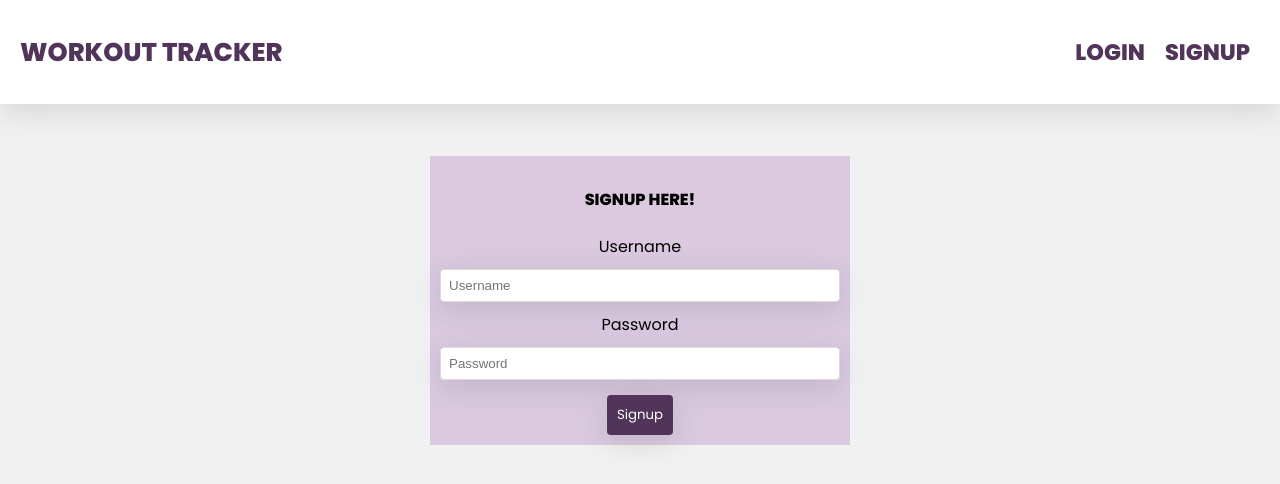
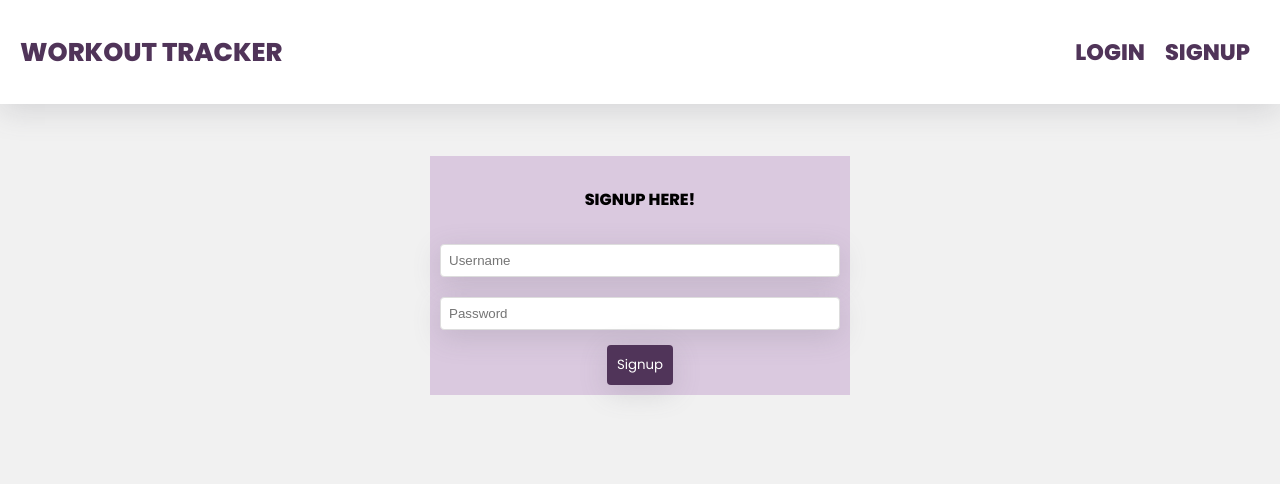
Before and after one commit to Kxrishx03/workout-tracker, a React (Vite) app in the folder Frontend/: page /signup in a window 1280 px wide. Shown: the top 484 px of the page. Built offline with nearby package versions, Linux system fonts and the light colour scheme.

Commit message:
"Changes needed"

```diff
--- a/Frontend/hooks/Userauthcontext.jsx
+++ b/Frontend/hooks/Useauthcontext.jsx
@@ -2,7 +2,7 @@ import { useContext } from "react";
 import { AuthContext } from "../context/AuthContext";
 
 
-export const Userauthcontext = () => {
+export const UseAuthContext = () => {
     const context = useContext(AuthContext)
 
     if(!context) {
--- a/Frontend/hooks/Usersignup.jsx
+++ b/Frontend/hooks/Usesignup.jsx
@@ -1,10 +1,10 @@
-import { useContext, useState } from "react";
-import { Userauthcontext } from "./Userauthcontext";
+import { useState } from "react";
+import { UseAuthContext  } from "./Useauthcontext";
 
-export const userSignup = () => {
+export const useSignup = () => {
     const [error,setError] = useState(null);
     const [isLoading,setIsLoading] = useState(null);
-    const { dispatch } = Userauthcontext();
+    const { dispatch } = UseAuthContext ();
 
     const signup = async (username,password) =>{
         setIsLoading(true);
--- a/Frontend/package.json
+++ b/Frontend/package.json
@@ -1,5 +1,4 @@
 {
-  "proxy":"http://localhost:3000",
   "name": "frontend",
   "private": true,
   "version": "0.0.0",
--- a/Frontend/pages/Login.jsx
+++ b/Frontend/pages/Login.jsx
@@ -14,12 +14,12 @@ export function Login(){
     return(
     <form className="login"  onSubmit={OnSubmitHandler}>
        <h4>LOGIN HERE!</h4>
-    <label typeof="text"> Username</label>
+
     <input type="text" placeholder="Username" value={username} onChange={(e)=>{
      setUsername(e.target.value)
     }}></input>
 
-    <label typeof="text">Password</label>
+
     <input type="text" placeholder="Password" value={Password} onChange={(e)=>{
      setPassword(e.target.value)
     }}></input>
--- a/Frontend/pages/Signup.jsx
+++ b/Frontend/pages/Signup.jsx
@@ -1,11 +1,11 @@
 import { useState } from "react";
-import { userSignup } from "../hooks/Usersignup"
+import { useSignup } from "../hooks/Usesignup"
 
 export function Signup(){
 
      const [username,setUsername] = useState('');
      const [Password,setPassword] = useState('');
-     const { signup, isLoading , error} = userSignup();
+     const { signup, isLoading , error} = useSignup ();
 
       async function OnSubmitHandler(e){
             e.preventDefault();
@@ -15,18 +15,17 @@ export function Signup(){
     return(
     <form className="signup"  onSubmit={OnSubmitHandler}>
        <h4>SIGNUP HERE!</h4>
-    <label typeof="text"> Username</label>
+
     <input type="text" placeholder="Username" value={username} onChange={(e)=>{
      setUsername(e.target.value)
     }}></input>
 
-    <label typeof="text">Password</label>
     <input type="text" placeholder="Password" value={Password} onChange={(e)=>{
      setPassword(e.target.value)
     }}></input>
 
     <button disabled={isLoading}>Signup</button>
-    {error && <div className="error">{error.message}</div>}
+    {error && <div className="error">{error}</div>}
 
  </form>
 );
```
Also changed, not shown: 1 other file (tests, documents, lock files or other folders).
